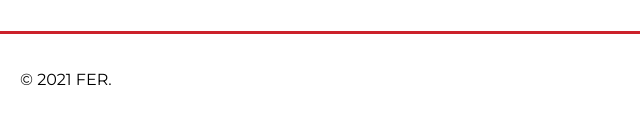
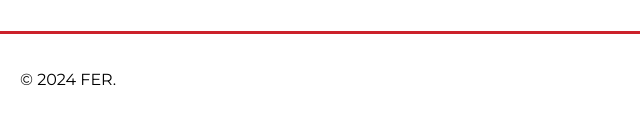
Before and after one commit to irenegwodak/fire-engine-red, a website: page src/html/index.html in a window 1280 px wide. Shown: the part 666-797 px from the top of the page, 0-640 px from the left. Drawn offline with nearby package versions, Linux system fonts and the light colour scheme; files that its build step writes are made by us from their sources.

Commit message:
update year

```diff
--- a/src/html/partials/footer.html
+++ b/src/html/partials/footer.html
@@ -2,6 +2,6 @@
   <div class="line"></div>
   <section class="logo-copy">
     <section class="logo">R</section>
-    <small class="copyright">&copy; 2021 fer.</small>
+    <small class="copyright">&copy; 2024 fer.</small>
   </section>
 </footer>
```
